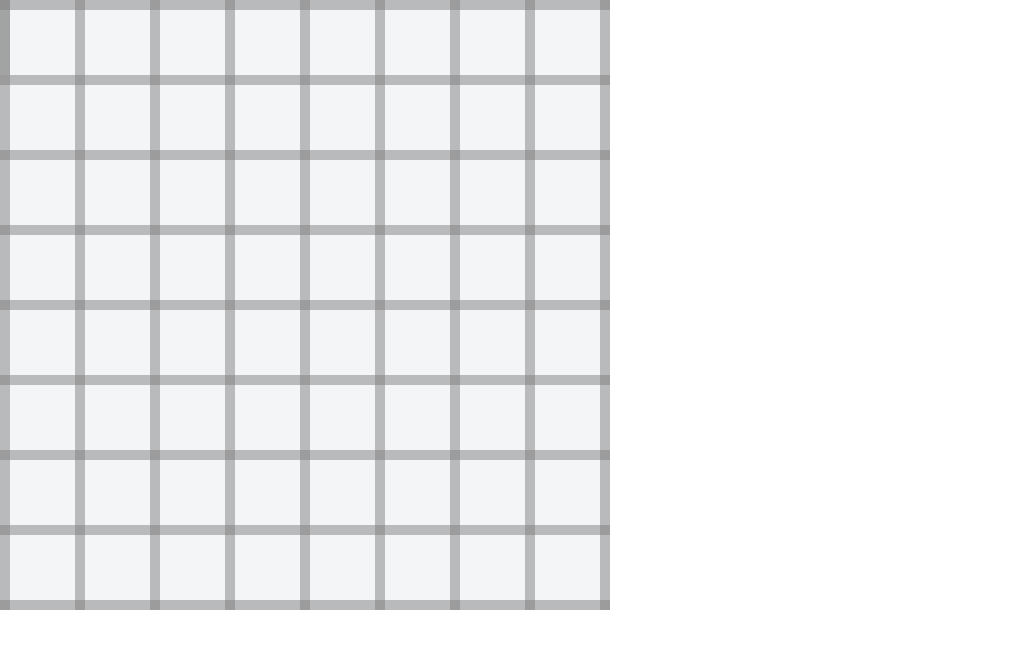
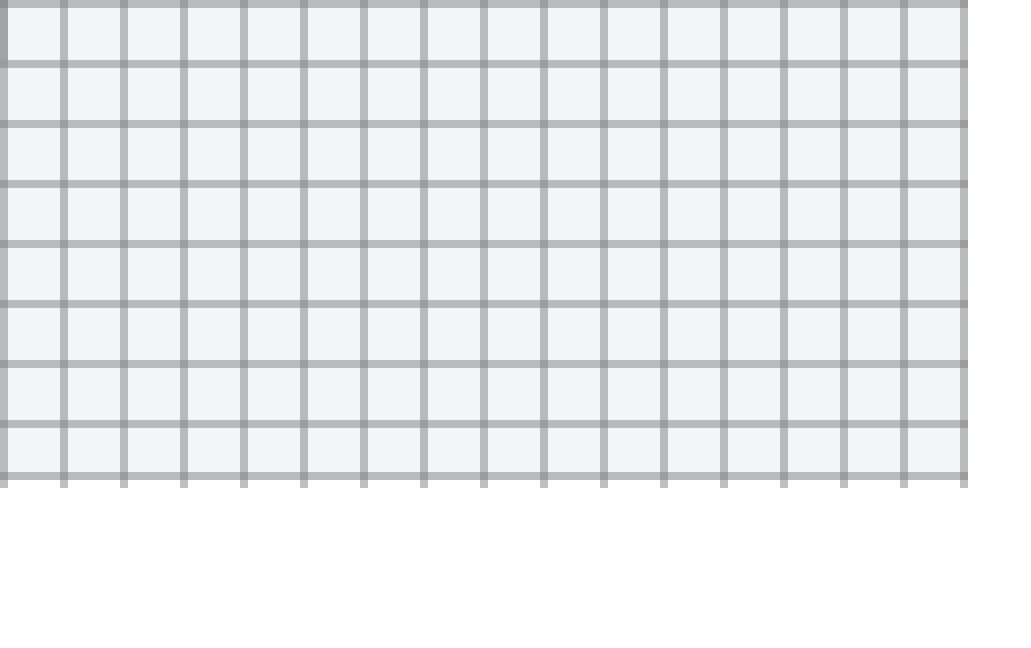
Before and after one commit to saifil4/linesandboxes, a React (Create React App) app: page / in a window 1280 px wide. Shown: the top 648 px of the page, without its empty margins (0-1031 px from the left). Built offline with nearby package versions, Linux system fonts and the light colour scheme.

Commit message:
Added chakra and created temporary app2

```diff
--- a/package.json
+++ b/package.json
@@ -3,9 +3,13 @@
   "version": "0.1.0",
   "private": true,
   "dependencies": {
+    "@chakra-ui/react": "^2.8.1",
+    "@emotion/react": "^11.11.1",
+    "@emotion/styled": "^11.11.0",
     "@testing-library/jest-dom": "^5.16.4",
     "@testing-library/react": "^13.3.0",
     "@testing-library/user-event": "^13.5.0",
+    "framer-motion": "^10.16.4",
     "react": "^18.2.0",
     "react-dom": "^18.2.0",
     "react-scripts": "5.0.1",
--- a/src/newLogic.js
+++ b/src/App2.js
@@ -1,3 +1,4 @@
+import "./App.css";
 import React, { useState, useEffect, useMemo } from 'react';
 import styled from 'styled-components';
 import Box from './components-new/Box';
@@ -9,24 +10,23 @@ const OPPOSITE_LINES = {
     'bottom': 'top'
 }
 
-const NewLogic = () => {
+function App2() {
 
     const players = ['#ff0000', '#0000ff', '#008000']
 
+    const config = {
+        rows: 8,
+        columns: 16,
+        lineThickness: 8,
+        boxSize: 60
+    }
+
     const [move, setMove] = useState(0);
+    const [boxes, setBoxes] = useState([])
 
     const currentPlayer = useMemo(() => {
         return players[move % players.length]
     }, [move])
-
-    const [boxes, setBoxes] = useState([])
-
-    const config = {
-        rows: 8,
-        columns: 8,
-        lineThickness: 10,
-        boxSize: 75
-    }
 
     const createGrid = () => {
         const boxList = []
@@ -96,6 +96,7 @@ const NewLogic = () => {
         }
     }
 
+
     return (
         <Grid config={config} >
             {
@@ -104,10 +105,10 @@ const NewLogic = () => {
                 ))
             }
         </Grid>
-    )
+    );
 }
 
-export default NewLogic;
+export default App2;
 
 const Grid = styled.div`
   display: grid;
--- /dev/null
+++ b/src/Provider.js
@@ -0,0 +1,11 @@
+import * as React from 'react'
+
+import { ChakraProvider } from '@chakra-ui/react'
+
+export default function Provider({ children }) {
+    return (
+        <ChakraProvider>
+            {children}
+        </ChakraProvider>
+    )
+}
--- a/src/index.js
+++ b/src/index.js
@@ -1,16 +1,20 @@
 import React from 'react';
 import ReactDOM from 'react-dom/client';
-import App from './App';
+// import App from './App';
+import App2 from './App2';
+import Provider from './Provider';
 
 const root = ReactDOM.createRoot(document.getElementById('root'));
 
 
-window.onbeforeunload = function() {
+window.onbeforeunload = function () {
   return true;
 };
 
 root.render(
   <React.StrictMode>
-    <App />
+    <Provider>
+      <App2 />
+    </Provider>
   </React.StrictMode>
 );
```
Also changed, not shown: 1 other file (tests, documents, lock files or other folders).
